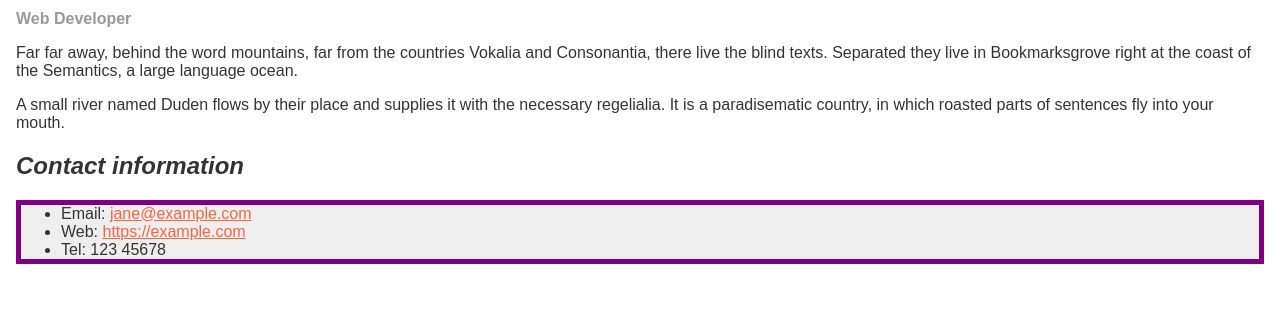
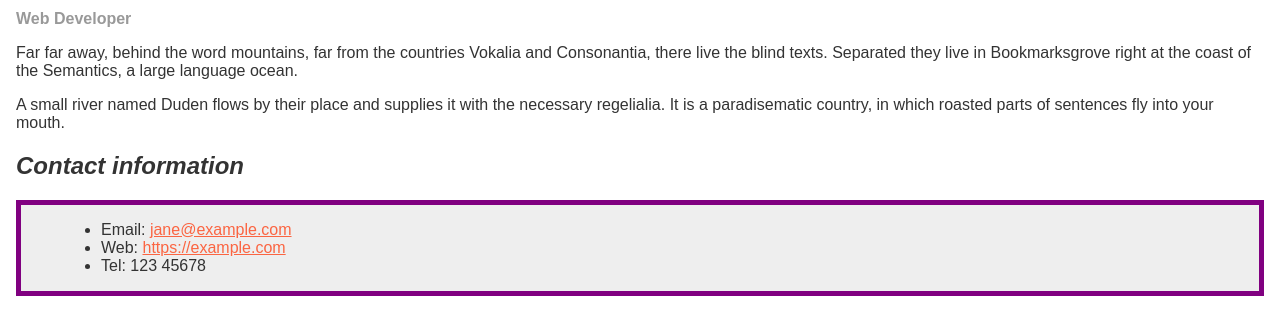
Before and after one commit to RJPhenom/INFT1206, a plain HTML site: page INFT1206-Assignment3-pt-1/biog-download.html in a window 1280 px wide. Shown: the part 102-436 px from the top of the page. Drawn offline with Linux system fonts and the light colour scheme.

Commit message:
Fix: Updated padding + HTML5 Validated
Updated error with padding on step 4, ran through W3 CSS validator and returned no errors. Ready for submission.

```diff
--- a/INFT1206-Assignment3-pt-1/biog-download.html
+++ b/INFT1206-Assignment3-pt-1/biog-download.html
@@ -35,7 +35,7 @@
       ul {
         background-color: #eeeeee;
         border: 5px solid purple;
-        padding: auto;
+        padding: 1em 5em;
       }
 
       .job-title {
```
